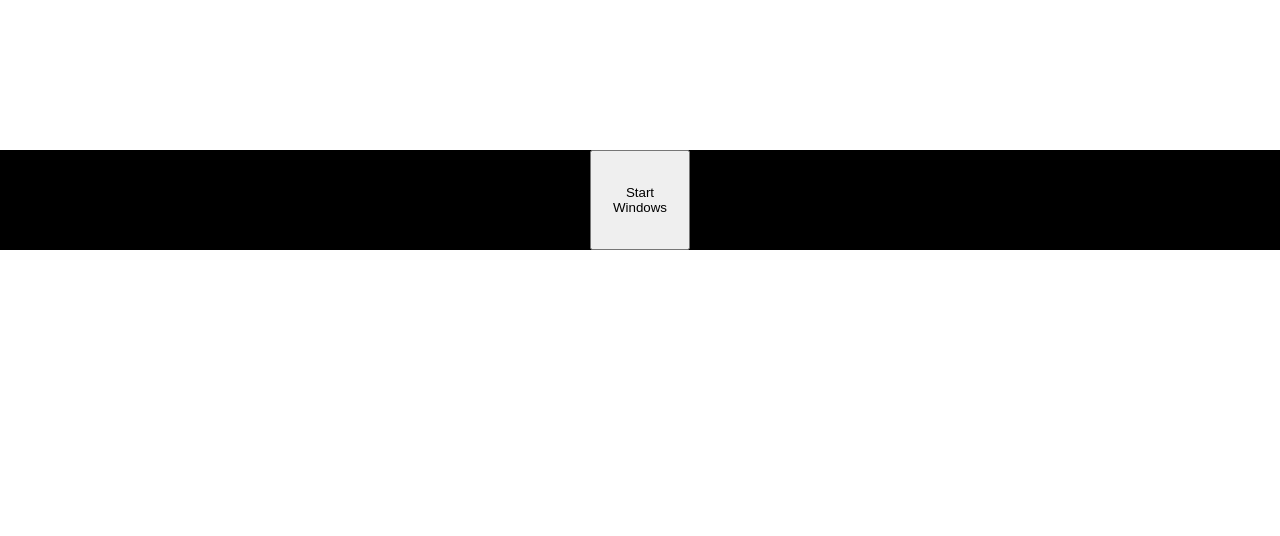
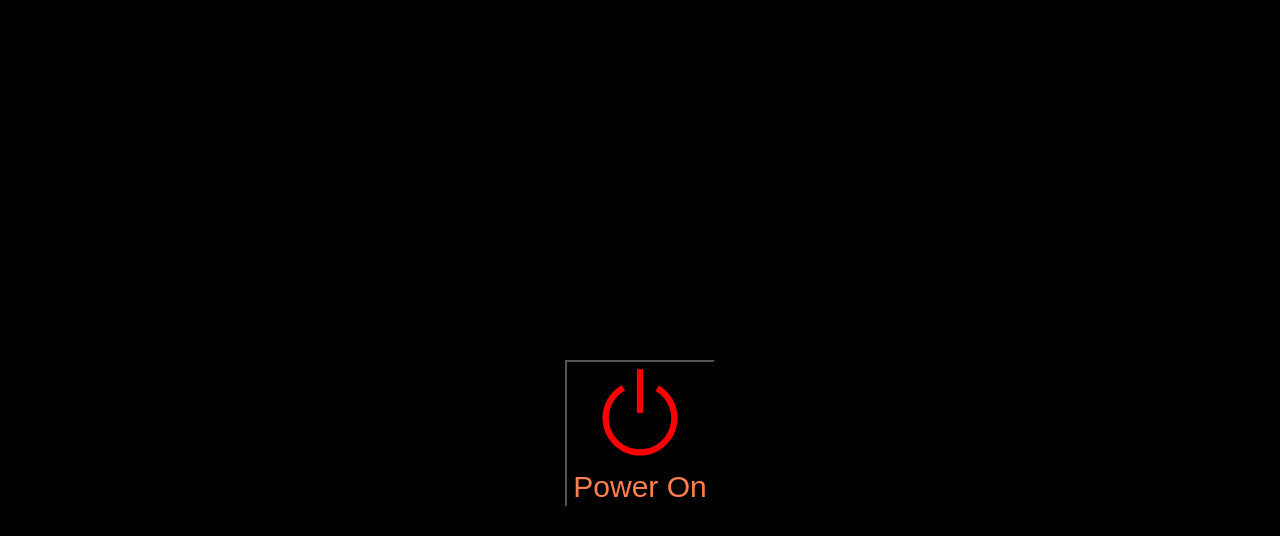
Before and after one commit to Dimags500/win95web, a React (Create React App) app: page / in a window 1280 px wide. Shown: the top 536 px of the page. Built offline with nearby package versions, Linux system fonts and the light colour scheme; what @react95/core would draw is missing.

Commit message:
basic power on

```diff
--- a/src/Facade.jsx
+++ b/src/Facade.jsx
@@ -3,14 +3,16 @@
 import BlackScreen from "./layout/loading/BlackScreen";
 import LoadingScreen from "./layout/loading/LoadingScreen";
 import sound from "./assents/sound/startup.mp3";
+import PowerOnScreen from "./layout/loading/PowerOnScreen";
+
 const Facade = () => {
-  const [intro, setIntro] = React.useState(true);
+  const [powerOnScreen, setPowerOnScreen] = React.useState(true);
   const [startUpScreen, setSatrUpScreen] = React.useState(false);
   const [blackScreen, setBlackScreen] = React.useState(false);
   const audio = new Audio(sound);
 
   React.useEffect(() => {
-    if (!intro) {
+    if (!powerOnScreen) {
       setSatrUpScreen(true);
 
       let loading = () =>
@@ -25,7 +27,7 @@
         clearTimeout(loading);
       };
     }
-  }, [intro]);
+  }, [powerOnScreen]);
 
   React.useEffect(() => {
     if (blackScreen) {
@@ -44,28 +46,12 @@
 
   return (
     <>
-      {intro && (
-        <div
-          style={{
-            marginTop: "150px",
-            textAlign: "center",
-            backgroundColor: "black",
-          }}
-        >
-          <button
-            style={{
-              width: "100px",
-              height: "100px",
-            }}
-            onClick={() => setIntro(false)}
-          >
-            Start Windows
-          </button>
-        </div>
+      {powerOnScreen && (
+        <PowerOnScreen toggleScreen={() => setPowerOnScreen(false)} />
       )}
       {startUpScreen && <LoadingScreen />}
       {blackScreen && <BlackScreen />}
-      {!startUpScreen && !blackScreen && !intro && <Desktop />}
+      {!startUpScreen && !blackScreen && !powerOnScreen && <Desktop />}
     </>
   );
 };
--- a/src/index.js
+++ b/src/index.js
@@ -11,7 +11,4 @@
   //</React.StrictMode>
 );
 
-// If you want to start measuring performance in your app, pass a function
-// to log results (for example: reportWebVitals(console.log))
-// or send to an analytics endpoint. Learn more: https://bit.ly/CRA-vitals
 reportWebVitals();
--- a/src/layout/loading/LoadingScreen.jsx
+++ b/src/layout/loading/LoadingScreen.jsx
@@ -4,7 +4,7 @@
 
 const LoadingScreen = () => {
   return (
-    <div className="">
+    <div>
       <div
         className={Styles.centerImage}
         style={{ backgroundImage: `url(${background})` }}
--- /dev/null
+++ b/src/layout/loading/PowerOnScreen.jsx
@@ -0,0 +1,25 @@
+import React from "react";
+import Styles from "./styles.module.css";
+import { PowerOn, Msnstart1 } from "@react95/icons";
+
+const PowerOnScreen = (props) => {
+  return (
+    <div className={Styles.powerOnScreen}>
+      <button onClick={props.toggleScreen}>
+        <svg
+          xmlns="http://www.w3.org/2000/svg"
+          width="100"
+          height="100"
+          fill="red"
+          viewBox="0 0 16 16"
+        >
+          <path d="M7.5 1v7h1V1h-1z" />
+          <path d="M3 8.812a4.999 4.999 0 0 1 2.578-4.375l-.485-.874A6 6 0 1 0 11 3.616l-.501.865A5 5 0 1 1 3 8.812z" />
+        </svg>
+        <div> Power On </div>
+      </button>
+    </div>
+  );
+};
+
+export default PowerOnScreen;
--- a/src/layout/loading/styles.module.css
+++ b/src/layout/loading/styles.module.css
@@ -53,7 +53,7 @@
     height: 45%;
   }
 
-
+ /*-------------------------------------------------*/
 
   .loadingBar{
     position: absolute;
@@ -81,3 +81,25 @@
       background-color: #d1e8ff9d;
     }
   }
+
+ /*-------------------------------------------------*/
+
+.screeenSaver{
+margin: 0; overflow: hidden; background: #000;
+}
+
+ /*-------------------------------------------------*/
+.powerOnScreen{
+  background-color: #000;
+  width: 100vw;
+  height: 100vh;
+  text-align: center;
+}
+
+.powerOnScreen > button {
+  background-color: #000;
+  color: coral;
+  font-size: 30px;
+  margin-top: 45vh;
+
+}
```
Also changed, not shown: src/layout/loading/ScreenSaver.js (added, +97 -0 lines).
